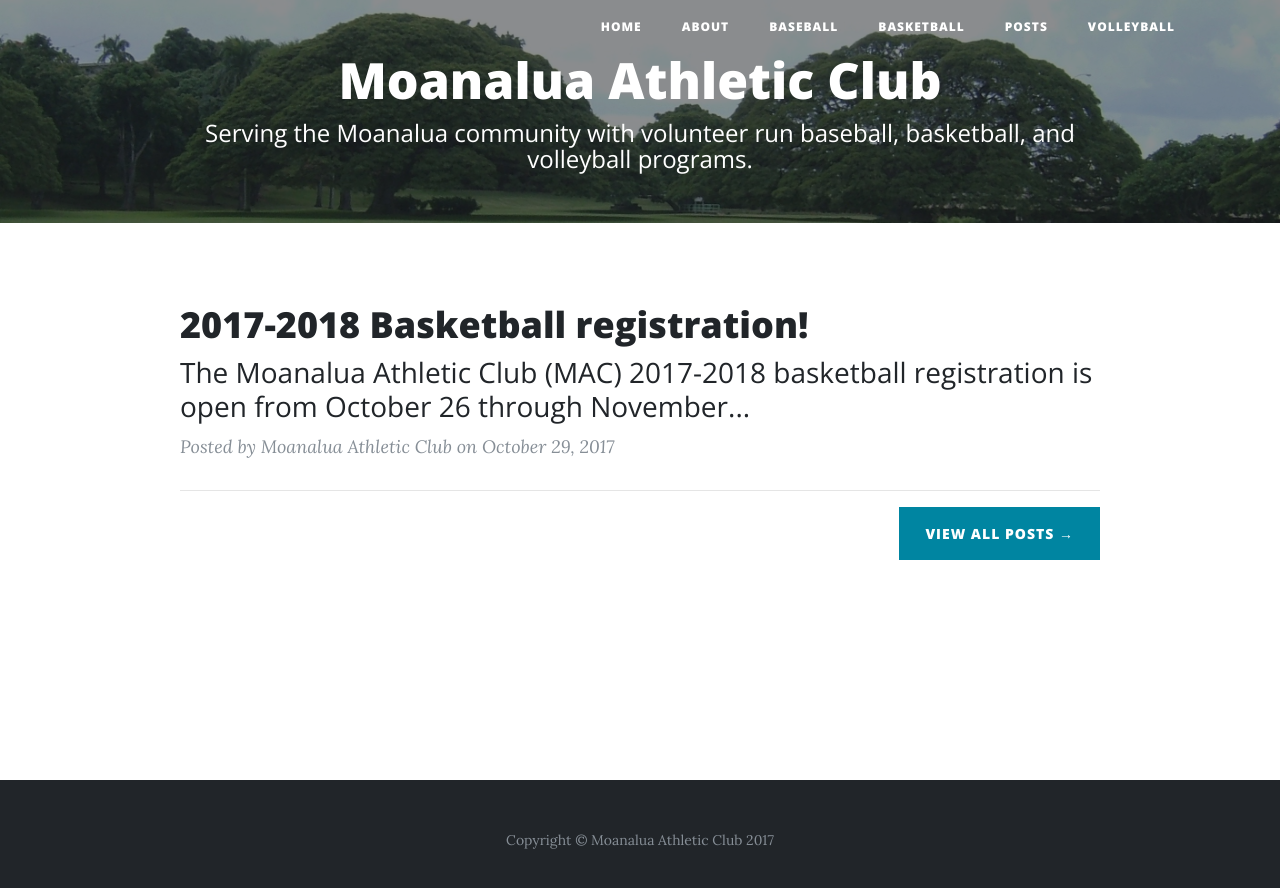
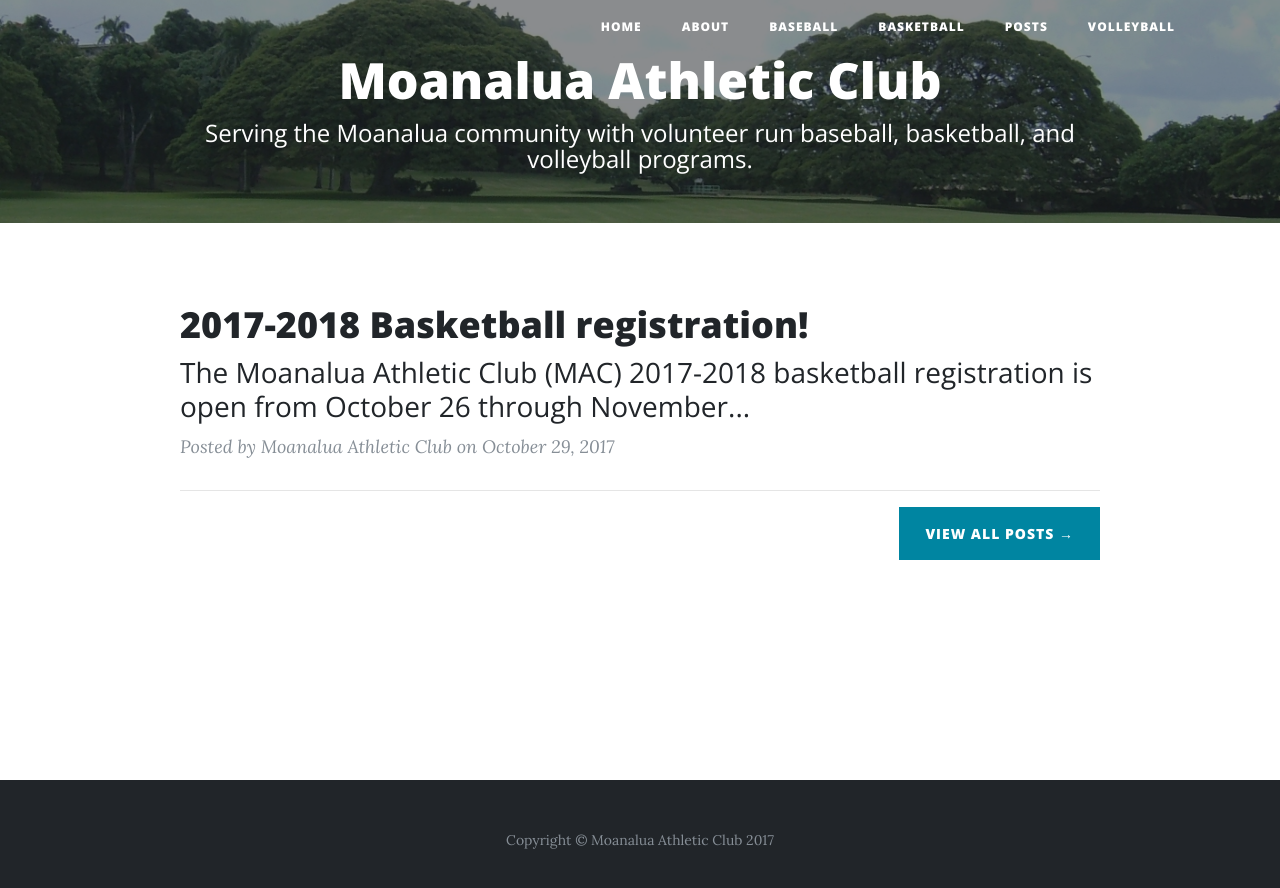
Before and after one commit to palmoanalua/palmoanalua.github.io, a Jekyll site: the page built from index.html, in a window 1280 px wide. Shown: the top 888 px of the page. Built offline with Jekyll 4.4.1, drawn with Linux system fonts in a browser that asks for light colours.

Commit message:
Cropped images. removed css postitioning

```diff
--- a/assets/main.scss
+++ b/assets/main.scss
@@ -2,10 +2,6 @@
 ---
 
 @import "styles";
-
-header.masthead {
-  background-position: 50% 35%;
-}
 
 /* Size of header area */
 header.masthead .page-heading,
```
